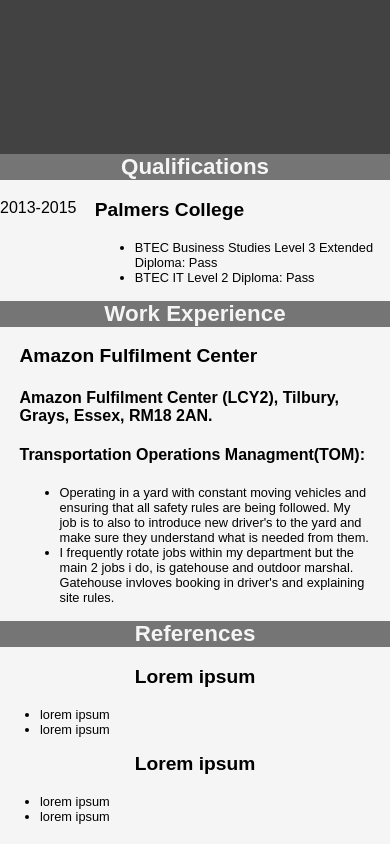
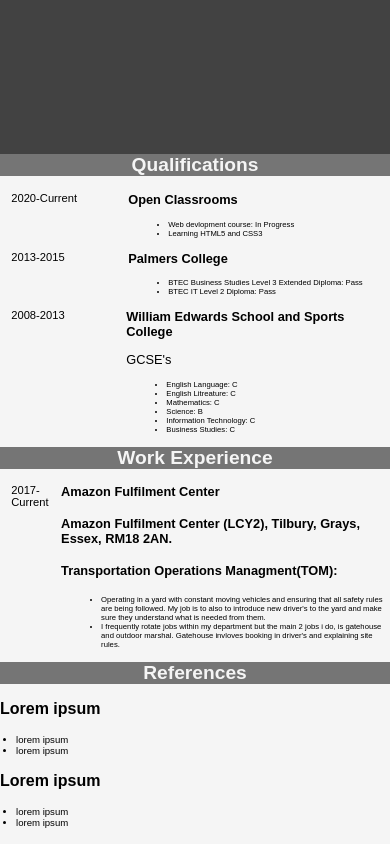
Before and after one commit to HowellBen97/Portfolio_code, a plain HTML site: page index.html in a window 390 px wide. Shown: the part 690-1534 px from the top of the page. Drawn offline with Linux system fonts and the light colour scheme.

Commit message:
new updates

```diff
--- a/index.html
+++ b/index.html
@@ -103,13 +103,16 @@
         <div class="info">
             <section>
                 <h2> Qualifications </h2>
-
-                <!-- <h3> Open Classrooms</h3>
+                <div class="info_desc">
+                    <div class="info_date"> 2020-Current</div>
+                    <div class="info_content">
+                        <h3> Open Classrooms</h3>
                         <ul>
                             <li>Web devlopment course: In Progress</li>
                             <li> Learning HTML5 and CSS3</li>
-                    </ul> -->
-
+                        </ul>
+                    </div>
+                </div>
                 <!-- Parent display flex -->
                 <div class="info_desc">
                     <!-- Left container -->
@@ -123,8 +126,10 @@
                         </ul>
                     </div>
                 </div>
-
-                <!-- <h3> William Edwards School and Sports College</h3>
+                <div class="info_desc">
+                    <div class="info_date"> 2008-2013</div>
+                    <div class="info_content">
+                        <h3> William Edwards School and Sports College</h3>
                         <p> GCSE's</p>
                         <ul>
                             <li> English Language: C</li>
@@ -133,11 +138,15 @@
                             <li> Science: B</li>
                             <li> Information Technology: C</li>
                             <li> Business Studies: C</li>
-                    </ul> -->
+                        </ul>
+                    </div>
+                </div>
             </section>
             <section>
                 <h2> Work Experience </h2>
-                <div class="recent">
+                <div class="info_desc">
+                    <div class="info_date">2017-Current</div>
+                    <div class="info_content">
                         <h3> Amazon Fulfilment Center </h3>
                         <h4> Amazon Fulfilment Center (LCY2), Tilbury, Grays, Essex, RM18 2AN. </h4>
                         <h4> Transportation Operations Managment(TOM):</h4>
@@ -152,25 +161,24 @@
                                 marshal. Gatehouse invloves booking in driver's and explaining site rules.</li>
                         </ul>
                     </div>
+                </div>
             </section>
             <section class="ref">
                 <h2> References</h2>
-                <span>
-                    <div>
+                <div class="ref1">
                     <h3> Lorem ipsum </h3>
                     <ul>
                         <li> lorem ipsum</li>
                         <li> lorem ipsum</li>
                     </ul>
                 </div>
-                    <div>
+                <div class="ref1">
                         <h3> Lorem ipsum </h3>
                         <ul>
                             <li> lorem ipsum</li>
                             <li> lorem ipsum</li>
                         </ul>
                 </div>
-                </span>
             </section>
         </div>
     </div>
--- a/styles.css
+++ b/styles.css
@@ -67,6 +67,7 @@
 /* Left */
 .info_date {
     width: 30%;
+    padding-left: 1em;
 }
 
 /* Right */
@@ -148,11 +149,22 @@
     display: inline;
 }
 .ref{
+    display: block;
+
+}
+.ref1{
     display: inline;
-    text-align: center;
+    text-align: left;
+
+}
+.ref1 ul{
+    padding-left: 1em;
 }
 a{
     text-decoration: none;
+}
+.contact{
+    text-align: center;
 }
 /* .hobbies_int>.svg{
     color: whitesmoke;
@@ -163,9 +175,9 @@
         display: hidden;
     }
 } */
-@media only screen and (max-width: 600px) {
+@media only screen and (max-width: 1000px) {
     .about p{
-        font-size: 1em;
+        font-size: 0.8em;
         color: whitesmoke;
     }
     body{
@@ -189,13 +201,13 @@
         width:100%;
     }
     h2{
-        font-size: 1.4em;
+        font-size: 1.2em;
     }
     li{
-        font-size: 0.8em;
+        font-size: 0.6em;
     }
     h1{
-        font-size: 1.8em;
+        font-size: 1.6em;
     }
     .hobbies{
         display:inline;
@@ -208,7 +220,7 @@
         max-width: 2em;
     }
     h3{
-        font-size:1.2em
+        font-size:1em
     }
     .name>h1{
         display: none;
@@ -230,4 +242,10 @@
     .mobile_socials{
         display: inline;
     }
+    .info_date{
+        font-size: 0.7em;
+    }
+    .info_content{
+        font-size: 0.8em;
+    }
 }
```
Lines whose indentation alone changed are shown as unchanged.
